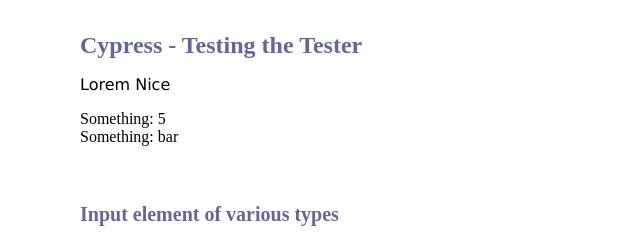
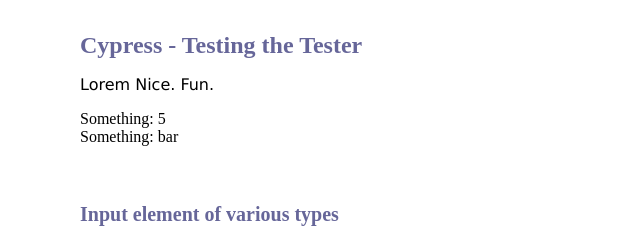
Before and after one commit to JohnLukeBentley/CypressDemo, a website: page index.html in a window 1280 px wide. Shown: the top 240 px of the page, 0-640 px from the left. Drawn offline with Linux system fonts and the light colour scheme.

Commit message:
Make small arbitrary change.

```diff
--- a/index.html
+++ b/index.html
@@ -41,7 +41,7 @@
 </head>
 <body>
   <h1>Cypress - Testing the Tester</h1>
-  <p>Lorem Nice</p>
+  <p>Lorem Nice. Fun.</p>
   <output></output>
 
   <form method="post" action="" onsubmit="return false;">
```
